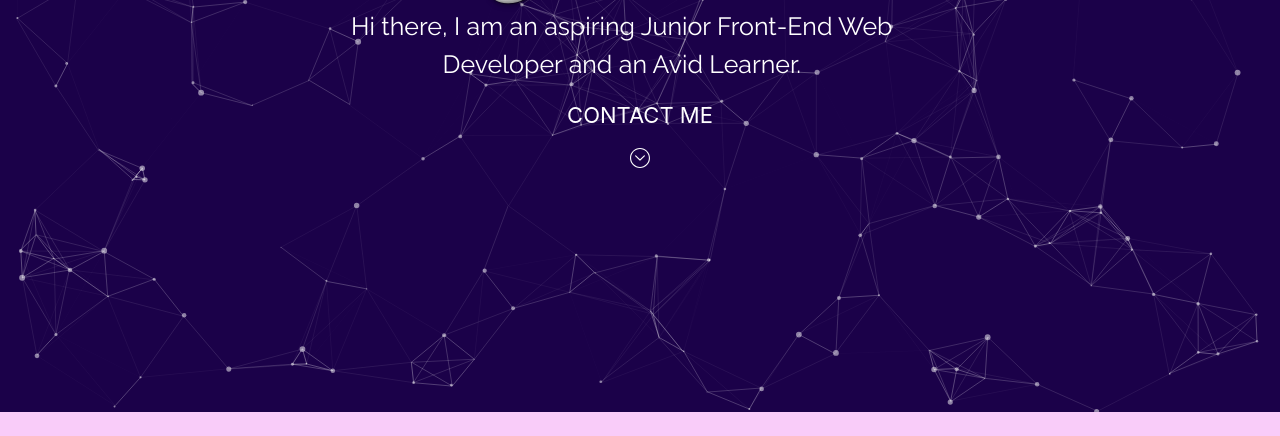
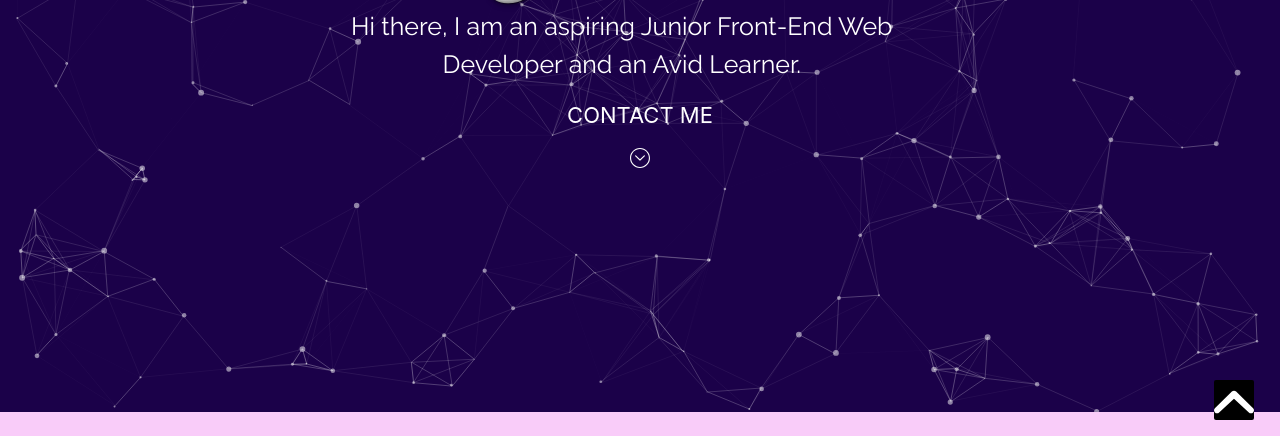
Before and after one commit to Yog9/My-previous-portfolio, a plain HTML site: page index.html in a window 1280 px wide. Shown: the part 364-800 px from the top of the page. Drawn offline with nearby package versions, Linux system fonts and the light colour scheme; animation ran at ten frames a second; a web font is replaced by a local one.

Commit message:
added scroll to top svg with styles

```diff
--- a/assets/css/style.css
+++ b/assets/css/style.css
@@ -13,6 +13,28 @@ a:hover{
   padding-left: 5px;
   letter-spacing: 1px;
   border:2px solid black;
+}
+.totop
+{
+  position: fixed;
+    bottom: 2vh;
+    right: 2vw;
+    height: 40px;
+    width: 40px;
+    border-radius: 5%;
+    background: black;
+    color: #444;
+    font-size: 2em;
+    font-weight: 700;
+    line-height: 40px;
+    text-align: center;
+
+}
+.up-arrow
+{
+  fill:white;
+}
+
 }
 
 #particles-js{
--- a/index.html
+++ b/index.html
@@ -448,6 +448,18 @@
 
 
     </p>
+    <a href="#home" class="">
+          <span class="totop" id="top" style="display: block;">
+           <svg  class=".up-arrow" version="1.1" id="Capa_1" xmlns="http://www.w3.org/2000/svg" xmlns:xlink="http://www.w3.org/1999/xlink" x="0px" y="0px"
+   viewBox="0 0 46.001 46.001" style="enable-background:new 0 0 46.001 46.001;" xml:space="preserve">
+<g>
+  <path style="fill:white;" d="M5.906,34.998c-1.352,1.338-3.541,1.338-4.893,0c-1.35-1.338-1.352-3.506,0-4.846l19.54-19.148
+    c1.352-1.338,3.543-1.338,4.895,0l19.539,19.148c1.352,1.34,1.352,3.506,0,4.846c-1.352,1.338-3.541,1.338-4.893,0L23,19.295
+    L5.906,34.998z"/>
+</g>
+</svg>
+          </span>
+        </a>
   </div>
   <!--/contact-->
   <div id="myModal" class="modal1 my-auto">
```
Also changed, not shown: assets/css/style.min.css.
